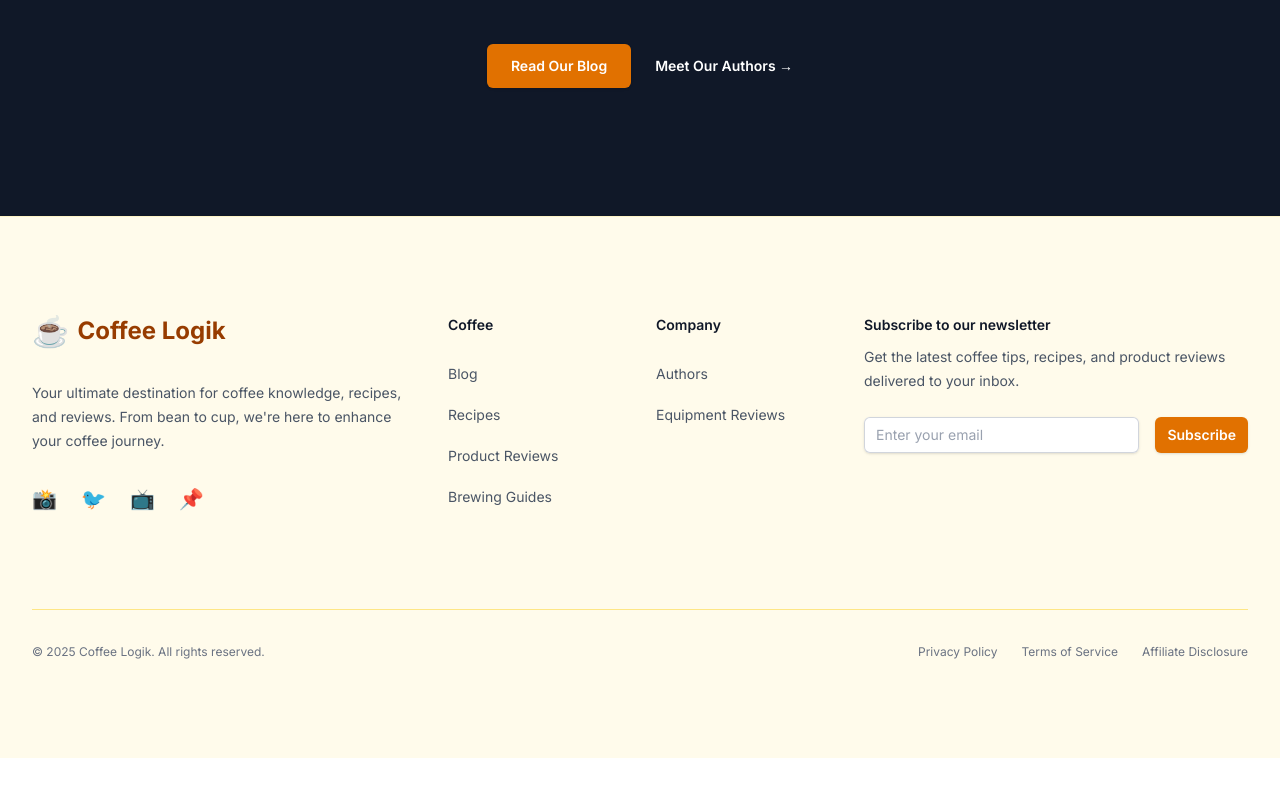
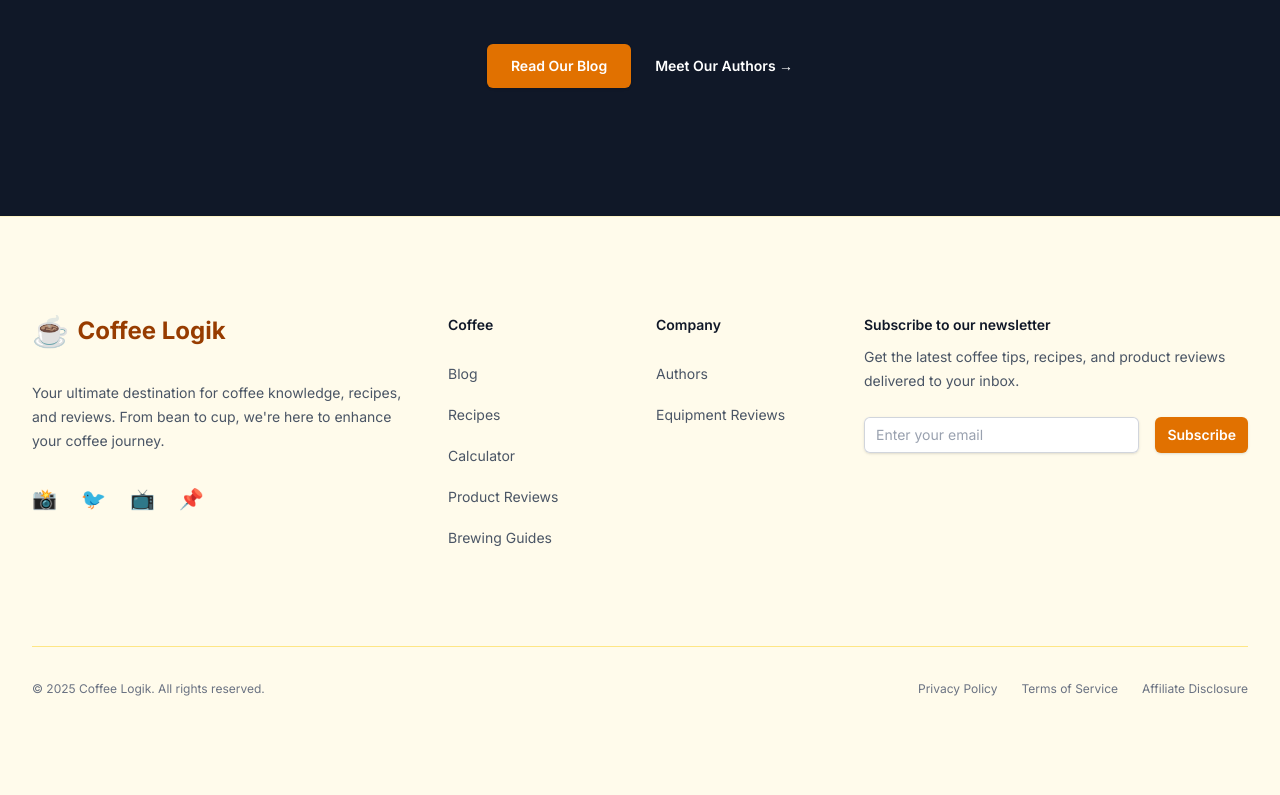
Before and after one commit to Ashley4734/coffeelogik-fullstack, a Next.js app in the folder frontend/: page / in a window 1280 px wide. Shown: the part 2251-3046 px from the top of the page. Before the commit the page ends 3009 px from the top, so only its background shows below. Built offline with nearby package versions, Linux system fonts and the light colour scheme; no server answers; a web font is replaced by a local one.

Commit message:
Update Footer.tsx

```diff
--- a/frontend/src/components/layout/Footer.tsx
+++ b/frontend/src/components/layout/Footer.tsx
@@ -4,6 +4,7 @@ const footerNavigation = {
   coffee: [
     { name: 'Blog', href: '/blog' },
     { name: 'Recipes', href: '/recipes' },
+    { name: 'Calculator', href: '/calculator' }, // Add this line
     { name: 'Product Reviews', href: '/products' },
     { name: 'Brewing Guides', href: '/brewing-guides' },
   ],
```
